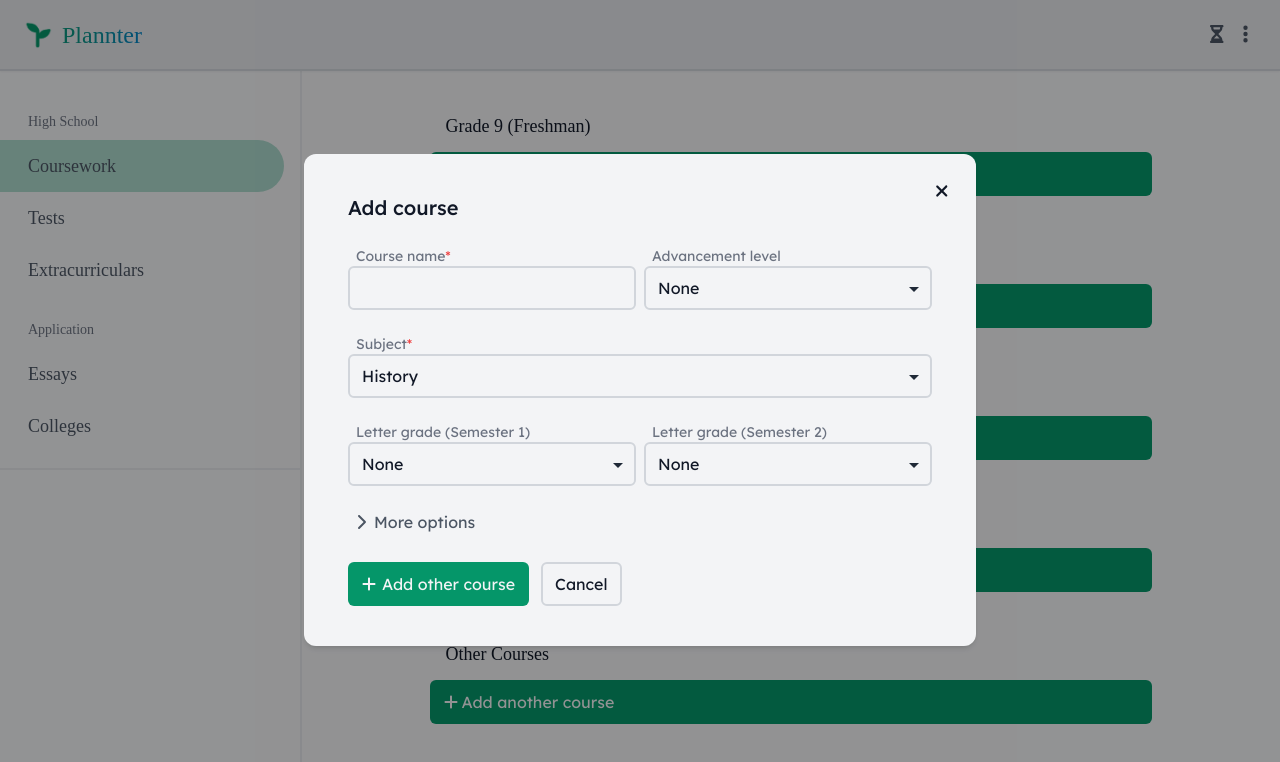
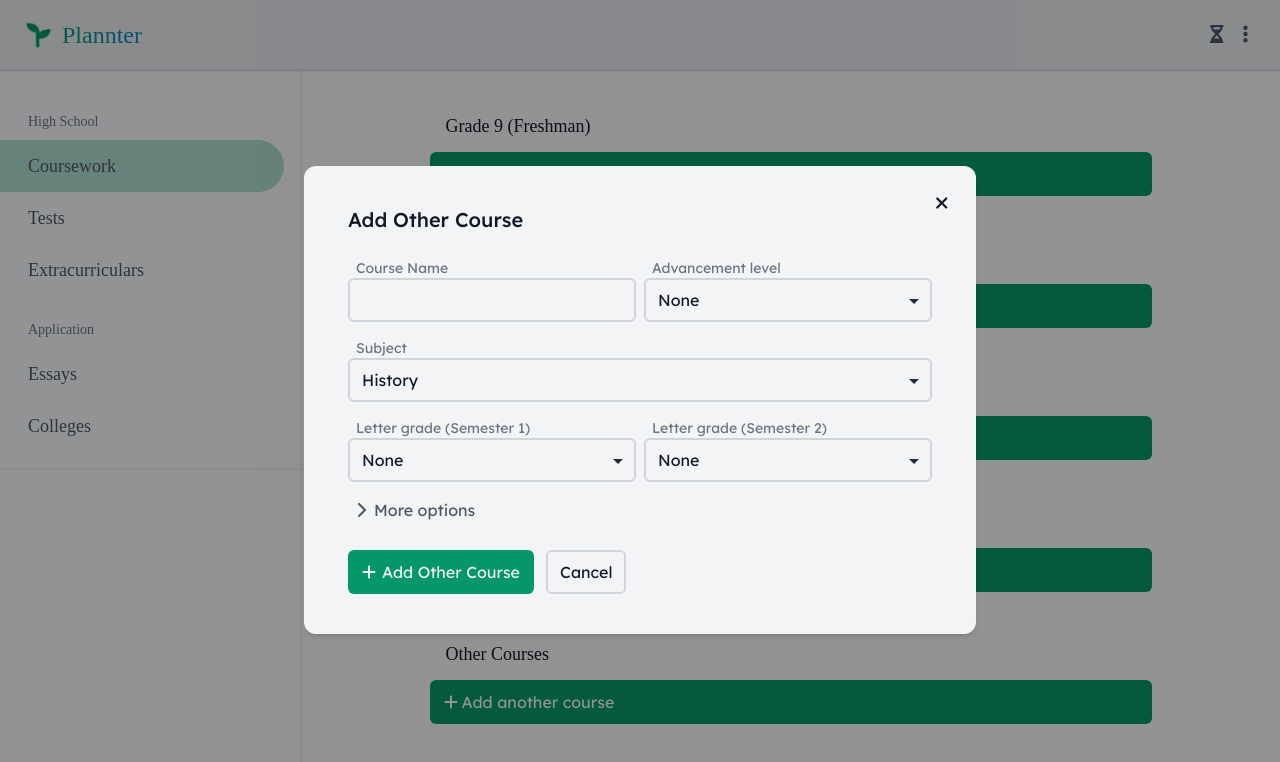
Before and after one commit to jakeo-dev/plannter, a Next.js app: page /coursework in a window 1280 px wide. Both pictures are taken after a click on the button "Add another course". Shown: the top 762 px of the page. Built offline with nearby package versions, Linux system fonts and the light colour scheme; a web font is replaced by a local one.

Commit message:
first test, not very good

```diff
--- a/src/components/coursework/modals/AddCourseModal.tsx
+++ b/src/components/coursework/modals/AddCourseModal.tsx
@@ -1,11 +1,14 @@
+import Dropdown from "@/components/generic/Dropdown";
+import Modal from "@/components/generic/Modal";
+import TextInput from "@/components/generic/TextInput";
 import { AddCourseModalProps, Course } from "@/types";
-import {
-  faChevronRight,
-  faPlus,
-  faXmark,
-} from "@fortawesome/free-solid-svg-icons";
+import { faChevronRight } from "@fortawesome/free-solid-svg-icons";
 import { FontAwesomeIcon } from "@fortawesome/react-fontawesome";
 import { useState } from "react";
+
+function capitalize(string: string) {
+  return string.charAt(0).toUpperCase() + string.slice(1);
+}
 
 export default function AddCourseModal({
   addCourseVisible,
@@ -36,209 +39,9 @@ export default function AddCourseModal({
   }
 
   return (
-    <div
-      className={`bg-black/40 flex justify-center items-center fixed top-0 left-0 z-30 w-full h-full overflow-auto ${
-        addCourseVisible ? "visibleFade" : "invisibleFade"
-      }`}
-    >
-      <div className="bg-gray-100 dark:bg-gray-800 relative rounded-xl w-11/12 md:max-w-2xl shadow-md px-8 py-8 md:px-11 md:py-10">
-        <button
-          className="absolute top-6 right-7 text-lg hover:text-gray-500 transition"
-          onClick={() => {
-            setAddCourseVisible(false);
-            revertToDefault();
-          }}
-        >
-          <FontAwesomeIcon icon={faXmark} />
-        </button>
-
-        <h1 className="text-xl font-medium mb-6">Add course</h1>
-
-        <div className="md:flex gap-2 mb-4 md:mb-6">
-          <div className="flex-1">
-            <label className="modalSubtext">
-              Course name<span className="text-red-500">*</span>
-            </label>
-            <input
-              type="text"
-              className="input md:mb-0"
-              value={nameInput}
-              onInput={(e) => setNameInput(e.currentTarget.value)}
-              autoComplete="off"
-              maxLength={80}
-              required
-            />
-          </div>
-
-          <div className="flex-1">
-            <label className="modalSubtext">Advancement level</label>
-            <select
-              onChange={(e) => setAdvLevelInput(e.currentTarget.value)}
-              value={advLevelInput}
-              className="input darkArrowsSelect dark:lightArrowsSelect mb-0"
-            >
-              <optgroup label="Select an advancement level">
-                <option value="1">None</option>
-                <option value="2">Advanced</option>
-                <option value="2.01">Accelerated</option>
-                <option value="3">Honors</option>
-                <option value="3.5">College Prep</option>
-                <option value="3.51">Dual Enrollment</option>
-                <option value="4">Advanced Placement (AP)</option>
-                <option value="5">International Baccalaureate (IB)</option>
-              </optgroup>
-            </select>
-          </div>
-        </div>
-
-        <label className="modalSubtext">
-          Subject<span className="text-red-500">*</span>
-        </label>
-        <select
-          onChange={(e) => setSubjectInput(e.currentTarget.value)}
-          value={subjectInput}
-          className="input darkArrowsSelect dark:lightArrowsSelect"
-          required
-        >
-          <optgroup label="Select a subject">
-            <option value="History">History</option>
-            <option value="English">English</option>
-            <option value="Math">Math</option>
-            <option value="Science">Science</option>
-            <option value="Foreign Language">Foreign Language</option>
-            <option value="Technology">Technology</option>
-            <option value="Visual Arts">Visual Arts</option>
-            <option value="Performing Arts">Performing Arts</option>
-            <option value="PE">Physical Education</option>
-            <option value="Other">Other</option>
-          </optgroup>
-        </select>
-
-        <div className="md:flex gap-2 mb-4 md:mb-6">
-          <div className="flex-1">
-            <label className="modalSubtext">Letter grade (Semester 1)</label>
-            <div className="flex gap-2 mb-4 md:mb-0">
-              <select
-                onChange={(e) => {
-                  setGrade1Input(e.currentTarget.value);
-                  if (e.currentTarget.value != "Use percent")
-                    setPercentGrade1Input("");
-                }}
-                value={grade1Input}
-                className="input darkArrowsSelect dark:lightArrowsSelect m-0"
-              >
-                <optgroup label="Select a letter grade">
-                  <option value="none">None</option>
-                  <option value="A+">A+</option>
-                  <option value="A">A</option>
-                  <option value="A-">A-</option>
-                  <option value="B+">B+</option>
-                  <option value="B">B</option>
-                  <option value="B-">B-</option>
-                  <option value="C+">C+</option>
-                  <option value="C">C</option>
-                  <option value="C-">C-</option>
-                  <option value="D+">D+</option>
-                  <option value="D">D</option>
-                  <option value="D-">D-</option>
-                  <option value="F">F</option>
-                  <option value="Use percent">Use percent</option>
-                </optgroup>
-              </select>
-
-              <input
-                type="number"
-                className={`input m-0 ${
-                  grade1Input == "Use percent" ? "" : "hidden"
-                }`}
-                value={percentGrade1Input}
-                onInput={(e) => setPercentGrade1Input(e.currentTarget.value)}
-                min={0}
-                max={100}
-                autoComplete="off"
-              />
-            </div>
-          </div>
-
-          <div className="flex-1">
-            <label className="modalSubtext">Letter grade (Semester 2)</label>
-            <div className="flex gap-2 mb-4 md:mb-0">
-              <select
-                onChange={(e) => {
-                  setGrade2Input(e.currentTarget.value);
-                  if (e.currentTarget.value != "Use percent")
-                    setPercentGrade2Input("");
-                }}
-                value={grade2Input}
-                className="input darkArrowsSelect dark:lightArrowsSelect m-0"
-              >
-                <optgroup label="Select a letter grade">
-                  <option value="none">None</option>
-                  <option value="A+">A+</option>
-                  <option value="A">A</option>
-                  <option value="A-">A-</option>
-                  <option value="B+">B+</option>
-                  <option value="B">B</option>
-                  <option value="B-">B-</option>
-                  <option value="C+">C+</option>
-                  <option value="C">C</option>
-                  <option value="C-">C-</option>
-                  <option value="D+">D+</option>
-                  <option value="D">D</option>
-                  <option value="D-">D-</option>
-                  <option value="F">F</option>
-                  <option value="Use percent">Use percent</option>
-                </optgroup>
-              </select>
-
-              <input
-                type="number"
-                className={`input m-0 ${
-                  grade2Input == "Use percent" ? "" : "hidden"
-                }`}
-                value={percentGrade2Input}
-                onInput={(e) => setPercentGrade2Input(e.currentTarget.value)}
-                min={0}
-                max={100}
-                autoComplete="off"
-              />
-            </div>
-          </div>
-        </div>
-
-        <button
-          className="block w-full text-sm md:text-base text-left text-gray-600 hover:text-gray-500 active:text-gray-400 dark:text-gray-400 dark:hover:text-gray-500 dark:active:text-gray-600 transition px-2 mb-4"
-          onClick={() => {
-            setMoreOptionsVis(!moreOptionsVis);
-          }}
-        >
-          <FontAwesomeIcon
-            icon={faChevronRight}
-            className={`${moreOptionsVis ? "rotate-90" : ""} mr-2 transition`}
-          />
-          More options
-        </button>
-
-        <div className={moreOptionsVis ? "" : "hidden"}>
-          <label className="modalSubtext">Specific difficulty</label>
-          <select
-            onChange={(e) => setDifficultyInput(e.currentTarget.value)}
-            value={difficultyInput}
-            className="input darkArrowsSelect dark:lightArrowsSelect"
-          >
-            <optgroup label="Select a difficulty">
-              <option value="0.25">Effortless</option>
-              <option value="0.5">Easy</option>
-              <option value="1">Regular (default)</option>
-              <option value="1.5">Difficult</option>
-              <option value="1.75">Challenging</option>
-            </optgroup>
-          </select>
-        </div>
-
-        <button
-          className="buttonPrimary"
-          onClick={(e) => {
+    <Modal
+      modalVisible={addCourseVisible}
+      onSubmit={() => {
         if (nameInput == "") {
           alert("Enter the name of this course");
         } else {
@@ -260,27 +63,176 @@ export default function AddCourseModal({
             },
           };
 
+          setAddCourseVisible(false);
           addCourse(newCourse);
-              setAddCourseVisible(false);
           revertToDefault();
         }
-            e.preventDefault();
       }}
-        >
-          <FontAwesomeIcon icon={faPlus} className="mr-1 md:mr-1.5" />
-          Add {currentStageName.toLocaleLowerCase()} course
-        </button>
-
-        <button
-          className="buttonSecondary"
-          onClick={() => {
+      onClose={() => {
         setAddCourseVisible(false);
         revertToDefault();
       }}
+      title={`Add ${capitalize(currentStageName)} Course`}
     >
-          Cancel
-        </button>
+      <div className="flex flex-col gap-4">
+        <div className="md:flex gap-2">
+          <div className="flex-1">
+            <TextInput
+              label="Course Name"
+              value={nameInput}
+              setValue={setNameInput}
+            ></TextInput>
+          </div>
+
+          <div className="flex-1">
+            <Dropdown
+              label="Advancement level"
+              value={advLevelInput}
+              setValue={setAdvLevelInput}
+              options={{
+                "1": "None",
+                "2": "Advanced",
+                "2.01": "Accelerated",
+                "3": "Honors",
+                "3.5": "College Prep",
+                "3.51": "Dual Enrollment",
+                "4": "Advanced Placement (AP)",
+                "5": "International Baccalaureate (IB)",
+              }}
+            ></Dropdown>
           </div>
         </div>
+
+        <div>
+          <Dropdown
+            label="Subject"
+            value={subjectInput}
+            setValue={setSubjectInput}
+            options={{
+              History: "History",
+              English: "English",
+              Math: "Math",
+              Science: "Science",
+              "Foreign Language": "Foreign Language",
+              Technology: "Technology",
+              "Visual Arts": "Visual Arts",
+              "Performing Arts": "Performing Arts",
+              PE: "Physical Education",
+              Other: "Other",
+            }}
+          ></Dropdown>
+        </div>
+
+        <div className="md:flex gap-2">
+          <div
+            className={`flex-1 ${
+              grade1Input == "Use percent" ? " flex gap-2" : ""
+            }`}
+          >
+            <div>
+              <Dropdown
+                label="Letter grade (Semester 1)"
+                value={grade1Input}
+                setValue={setGrade1Input}
+                options={{
+                  none: "None",
+                  "A+": "A+",
+                  A: "A",
+                  "A-": "A-",
+                  "B+": "B+",
+                  B: "B",
+                  "B-": "B-",
+                  "C+": "C+",
+                  C: "C",
+                  "C-": "C-",
+                  "D+": "D+",
+                  D: "D",
+                  "D-": "D-",
+                  F: "F",
+                  "Use percent": "Use percent",
+                }}
+              ></Dropdown>
+            </div>
+
+            <div className={grade1Input == "Use percent" ? "" : "hidden"}>
+              <TextInput
+                label=""
+                value={nameInput}
+                setValue={setNameInput}
+              ></TextInput>
+            </div>
+          </div>
+
+          <div
+            className={`flex-1 ${
+              grade1Input == "Use percent" ? " flex gap-2" : ""
+            }`}
+          >
+            <div>
+              <Dropdown
+                label="Letter grade (Semester 2)"
+                value={grade2Input}
+                setValue={setGrade2Input}
+                options={{
+                  none: "None",
+                  "A+": "A+",
+                  A: "A",
+                  "A-": "A-",
+                  "B+": "B+",
+                  B: "B",
+                  "B-": "B-",
+                  "C+": "C+",
+                  C: "C",
+                  "C-": "C-",
+                  "D+": "D+",
+                  D: "D",
+                  "D-": "D-",
+                  F: "F",
+                  "Use percent": "Use percent",
+                }}
+              ></Dropdown>
+            </div>
+
+            <div className={grade2Input == "Use percent" ? "" : "hidden"}>
+              <TextInput
+                label=""
+                value={nameInput}
+                setValue={setNameInput}
+              ></TextInput>
+            </div>
+          </div>
+        </div>
+
+        <div>
+          <button
+            className="block w-full text-sm md:text-base text-left text-gray-600 hover:text-gray-500 active:text-gray-400 dark:text-gray-400 dark:hover:text-gray-500 dark:active:text-gray-600 transition px-2 mb-4"
+            onClick={() => {
+              setMoreOptionsVis(!moreOptionsVis);
+            }}
+          >
+            <FontAwesomeIcon
+              icon={faChevronRight}
+              className={`${moreOptionsVis ? "rotate-90" : ""} mr-2 transition`}
+            />
+            More options
+          </button>
+
+          <div className={moreOptionsVis ? "" : "hidden"}>
+            <Dropdown
+              label="Specific Difficulty"
+              value={difficultyInput}
+              setValue={setDifficultyInput}
+              options={{
+                "0.25": "Effortless",
+                "0.5": "Easy",
+                "1": "Regular (default)",
+                "1.5": "Difficult",
+                "1.75": "Challenging",
+              }}
+            ></Dropdown>
+          </div>
+        </div>
+      </div>
+    </Modal>
   );
 }
--- /dev/null
+++ b/src/components/generic/Dropdown.tsx
@@ -0,0 +1,27 @@
+import { Dispatch, SetStateAction } from "react";
+
+export default function Dropdown(props: {
+  label: string;
+  value: string;
+  setValue: Dispatch<SetStateAction<string>>;
+  options: { [key: string]: string };
+}) {
+  return (
+    <>
+      <label className="modalSubtext">{props.label}</label>
+      <select
+        onChange={(e) => props.setValue(e.currentTarget.value)}
+        value={props.value}
+        className="input darkArrowsSelect dark:lightArrowsSelect mb-0"
+      >
+        <optgroup label={"Select " + props.label}>
+          {Object.entries(props.options).map(([key, value]) => (
+            <option value={key} key={key}>
+              {value}
+            </option>
+          ))}
+        </optgroup>
+      </select>
+    </>
+  );
+}
--- /dev/null
+++ b/src/components/generic/Modal.tsx
@@ -0,0 +1,61 @@
+import {
+  faCheck,
+  faPlus,
+  faXmark,
+} from "@fortawesome/free-solid-svg-icons";
+import { FontAwesomeIcon } from "@fortawesome/react-fontawesome";
+
+export default function Modal(props: {
+  modalVisible: boolean;
+  onSubmit: () => void;
+  onClose: () => void;
+  title: string;
+  children: React.ReactNode;
+}) {
+  return (
+    <div
+      className={`bg-black/40 flex justify-center items-center fixed top-0 left-0 z-30 w-full h-full overflow-auto ${
+        props.modalVisible ? "visibleFade" : "invisibleFade"
+      }`}
+    >
+      <div className="bg-gray-100 dark:bg-gray-800 relative rounded-xl w-11/12 md:max-w-2xl shadow-md px-8 py-8 md:px-11 md:py-10">
+        <button
+          className="absolute top-6 right-7 text-lg hover:text-gray-500 transition"
+          onClick={() => {
+            props.onClose();
+          }}
+        >
+          <FontAwesomeIcon icon={faXmark} />
+        </button>
+
+        <h1 className="text-xl font-medium mb-6">{props.title}</h1>
+
+        {props.children}
+
+        <button
+          className="buttonPrimary"
+          onClick={(e) => {
+            e.preventDefault();
+            props.onSubmit();
+          }}
+        >
+          {props.title.toLocaleLowerCase().startsWith("add") ? (
+            <FontAwesomeIcon icon={faPlus} className="mr-1 md:mr-1.5" />
+          ) : (
+            <FontAwesomeIcon icon={faCheck} className="mr-1 md:mr-1.5" />
+          )}
+          {props.title}
+        </button>
+
+        <button
+          className="buttonSecondary"
+          onClick={() => {
+            props.onClose();
+          }}
+        >
+          Cancel
+        </button>
+      </div>
+    </div>
+  );
+}
--- /dev/null
+++ b/src/components/generic/TextInput.tsx
@@ -0,0 +1,27 @@
+import { Dispatch, SetStateAction } from "react";
+
+export default function TextInput(props: {
+  label: string;
+  value: string;
+  setValue: Dispatch<SetStateAction<string>>;
+  required?: boolean;
+  maxLength?: number;
+}) {
+  return (
+    <>
+      <label className="modalSubtext">
+        {props.label}
+        {props.required ? <span className="text-red-500">*</span> : <></>}
+      </label>
+      <input
+        type="text"
+        className="input md:mb-0"
+        value={props.value}
+        onInput={(e) => props.setValue(e.currentTarget.value)}
+        autoComplete="off"
+        maxLength={props.maxLength || 80}
+        required={props.required}
+      />
+    </>
+  );
+}
```
Lines whose indentation alone changed are shown as unchanged.
